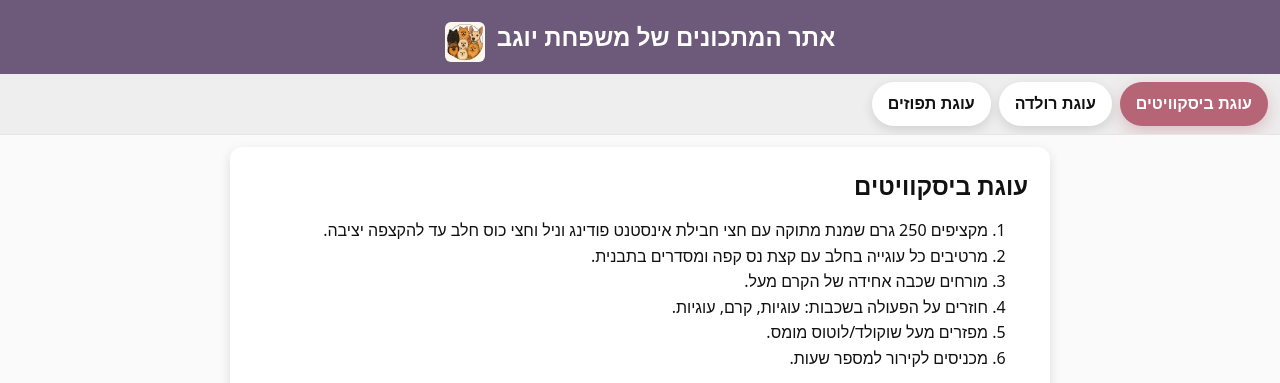
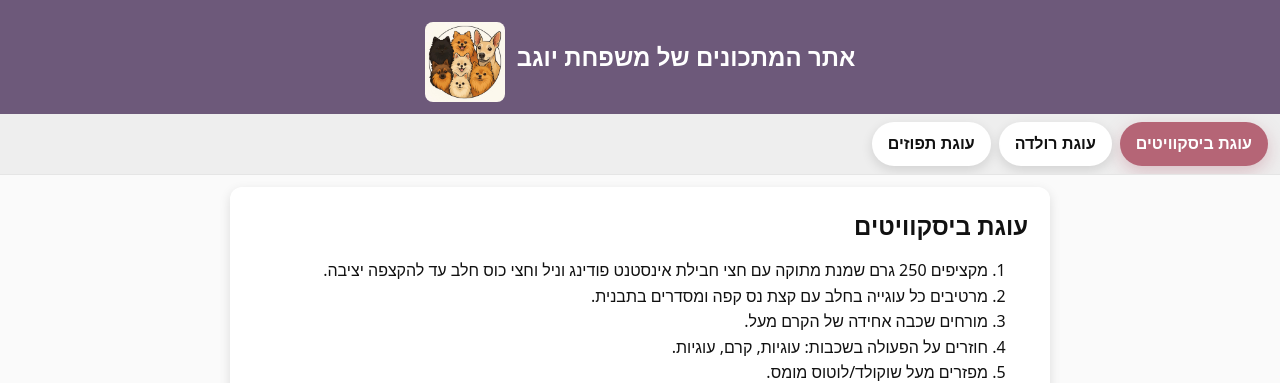
Before and after one commit to AmitYogev/Yogev-Family-Recipes, a plain HTML site: page index.html in a window 1280 px wide. Shown: the top 383 px of the page. Drawn offline with Linux system fonts and the light colour scheme.

```diff
--- a/index.css
+++ b/index.css
@@ -193,3 +193,16 @@ a:focus-visible, .tab-btn:focus-visible {
   transition: 0.2s;
 }
 .close:hover { color: #ddd; }
+
+.header-img {
+  height: 80px;   /* ברירת מחדל לדסקטופ */
+  width: auto;
+  border-radius: 8px;
+}
+
+/* במסכים קטנים (מובייל) */
+@media (max-width: 600px) {
+  .header-img {
+    height: 40px;   /* מקטין את התמונה */
+  }
+}
```
